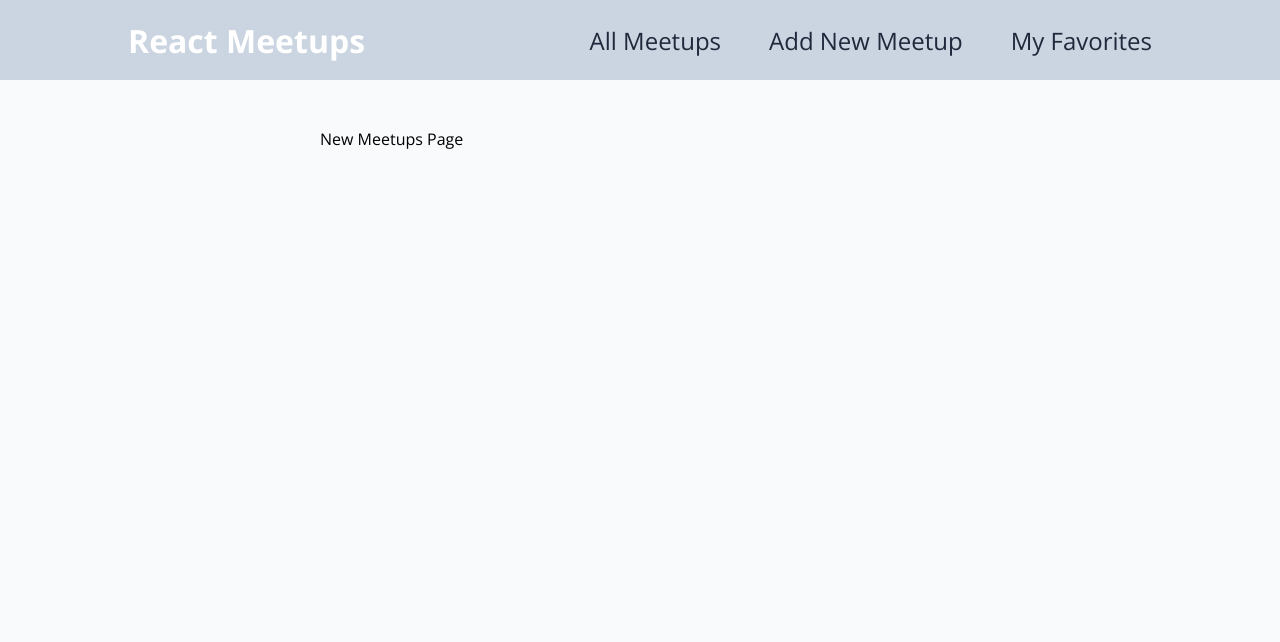
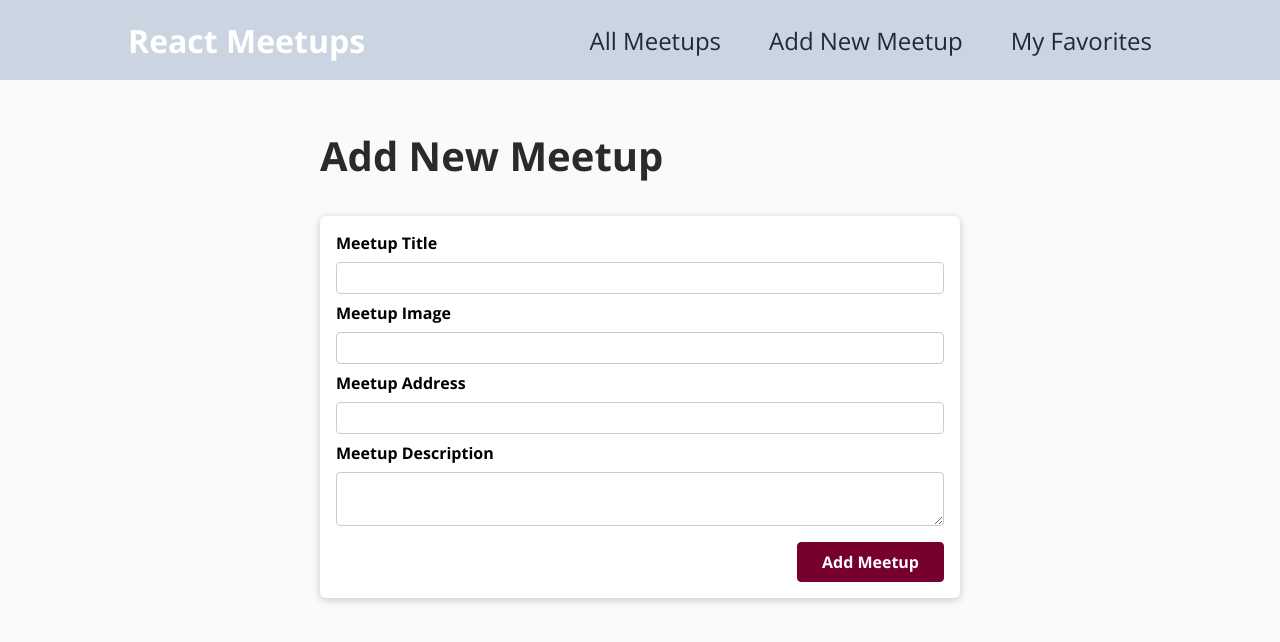
Before and after one commit to seungwoonlee90/react_course, a React (Create React App) app: page /new-meetup in a window 1280 px wide. Shown: the top 642 px of the page. Built offline with nearby package versions, Linux system fonts and the light colour scheme.

Commit message:
NewMeetupForm & useRef

```diff
--- /dev/null
+++ b/src/components/meetups/NewMeetupForm.js
@@ -0,0 +1,58 @@
+import { useRef } from "react";
+import classes from "./NewMeetupForm.module.css";
+import Card from "../ui/Card";
+
+export default function NewMeetupForm() {
+  const titleInputRef = useRef();
+  const imageInputRef = useRef();
+  const addressInputRef = useRef();
+  const descriptionInputRef = useRef();
+  const submitHandler = (e) => {
+    e.preventDefault();
+    const enteredTitle = titleInputRef.current.value;
+    const enteredImage = imageInputRef.current.value;
+    const enteredAddress = addressInputRef.current.value;
+    const enteredDescription = descriptionInputRef.current.value;
+
+    const meetupData = {
+      title: enteredTitle,
+      image: enteredImage,
+      address: enteredAddress,
+      description: enteredDescription,
+    };
+    console.log(meetupData);
+  };
+
+  return (
+    <Card>
+      <form className={classes.form} onSubmit={submitHandler}>
+        <div className={classes.control}>
+          <label htmlFor="title">Meetup Title</label>
+          <input type="text" id="title" required ref={titleInputRef} />
+        </div>
+        <div className={classes.control}>
+          <label htmlFor="image">Meetup Image</label>
+          <input type="url" id="image" required ref={imageInputRef} />
+        </div>
+
+        <div className={classes.control}>
+          <label htmlFor="address">Meetup Address</label>
+          <input type="text" id="address" required ref={addressInputRef} />
+        </div>
+
+        <div className={classes.control}>
+          <label htmlFor="description">Meetup Description</label>
+          <textarea
+            id="description"
+            row="5"
+            required
+            ref={descriptionInputRef}
+          ></textarea>
+        </div>
+        <div className={classes.actions}>
+          <button>Add Meetup</button>
+        </div>
+      </form>
+    </Card>
+  );
+}
--- /dev/null
+++ b/src/components/meetups/NewMeetupForm.module.css
@@ -0,0 +1,45 @@
+.form {
+  padding: 1rem;
+}
+
+.control {
+  margin-bottom: 0.5rem;
+}
+
+.control label {
+  display: block;
+  font-weight: bold;
+  margin-bottom: 0.5rem;
+}
+
+.control input,
+.control textarea {
+  display: block;
+  font: inherit;
+  border-radius: 4px;
+  border: 1px solid #ccc;
+  padding: 0.25rem;
+  width: 100%;
+}
+
+.actions {
+  margin-top: 1rem;
+  text-align: right;
+}
+
+.actions button {
+  font: inherit;
+  cursor: pointer;
+  background-color: #77002e;
+  color: white;
+  padding: 0.5rem 1.5rem;
+  border: 1px solid #77002e;
+  border-radius: 4px;
+  font-weight: bold;
+}
+
+.actions button:hover,
+.actions button:active {
+  background-color: #a50e48;
+  border-color: #a50e48;
+}
--- a/src/pages/NewMeetup.js
+++ b/src/pages/NewMeetup.js
@@ -1,3 +1,10 @@
+import NewMeetupForm from "../components/meetups/NewMeetupForm";
+
 export default function NewMeetups() {
-  return <div>New Meetups Page</div>;
+  return (
+    <section>
+      <h1>Add New Meetup</h1>
+      <NewMeetupForm />
+    </section>
+  );
 }
```
